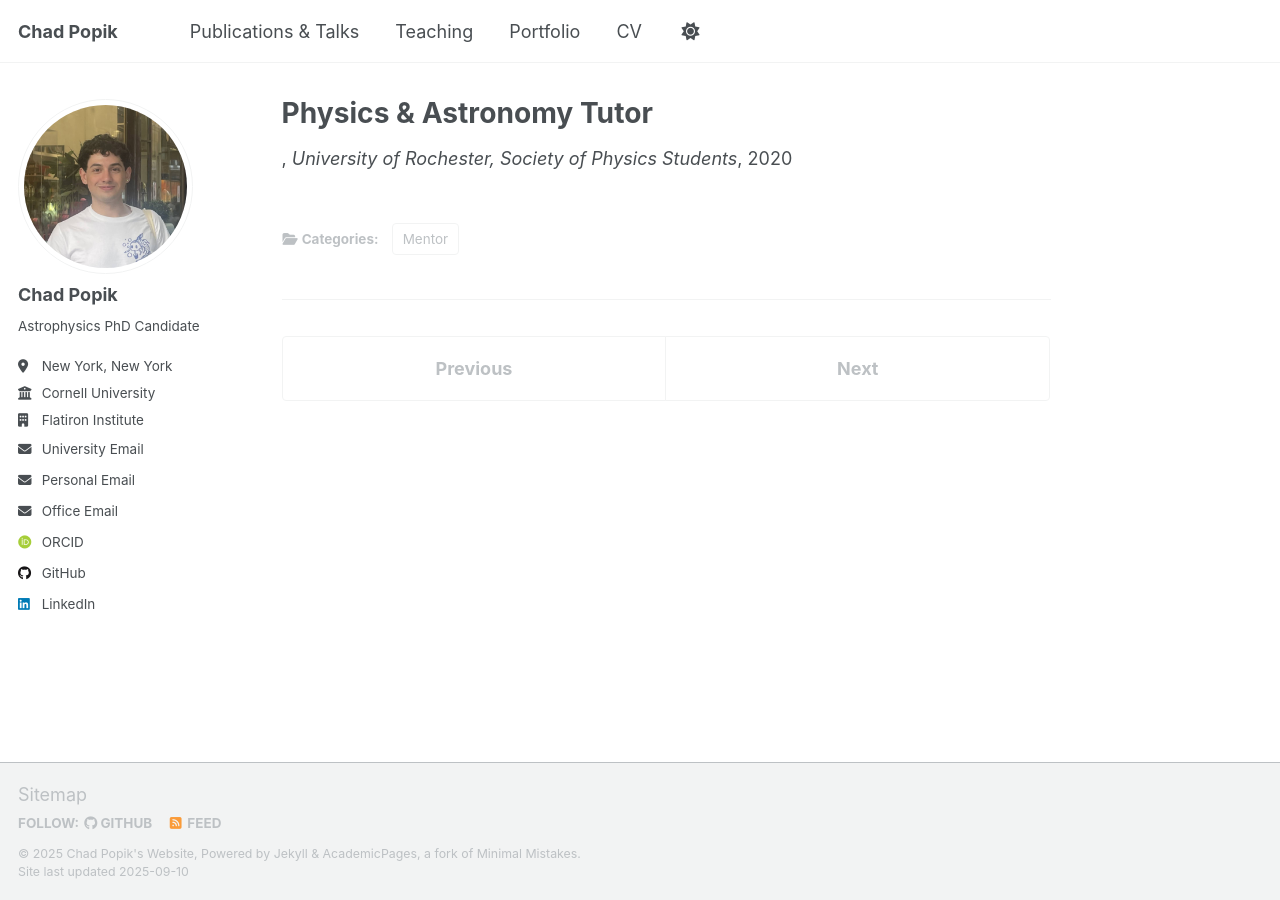
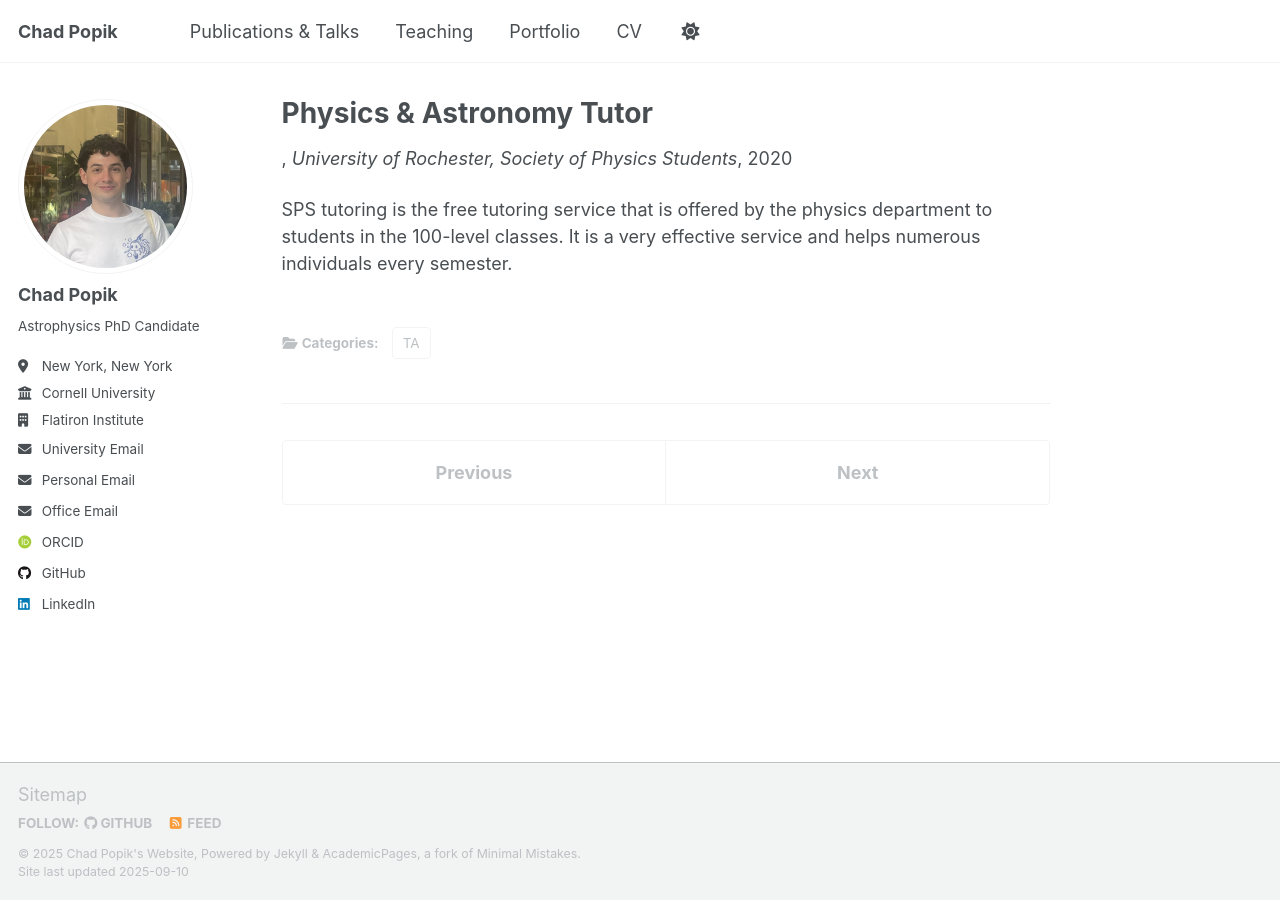
Before and after one commit to chadpopik/chadpopik.github.io, a Jekyll site: the page built from _teaching/SPSTutor.md, in a window 1280 px wide. Built offline with Jekyll 4.4.1, drawn with Linux system fonts in a browser that asks for light colours; some web fonts are replaced; a script that is not in the unit is left out.

Commit message:
Update SPSTutor.md

```diff
--- a/_teaching/SPSTutor.md
+++ b/_teaching/SPSTutor.md
@@ -1,10 +1,12 @@
 ---
 title: "Physics & Astronomy Tutor"
 collection: teaching
-category: Mentor
+category: TA
 type: ""
 permalink: /teaching/physics-tutor
 venue: "University of Rochester, Society of Physics Students"
 date: 2020-08-01
 location: "Rochester, New York"
 ---
+
+SPS tutoring is the free tutoring service that is offered by the physics department to students in the 100-level classes. It is a very effective service and helps numerous individuals every semester.
```
